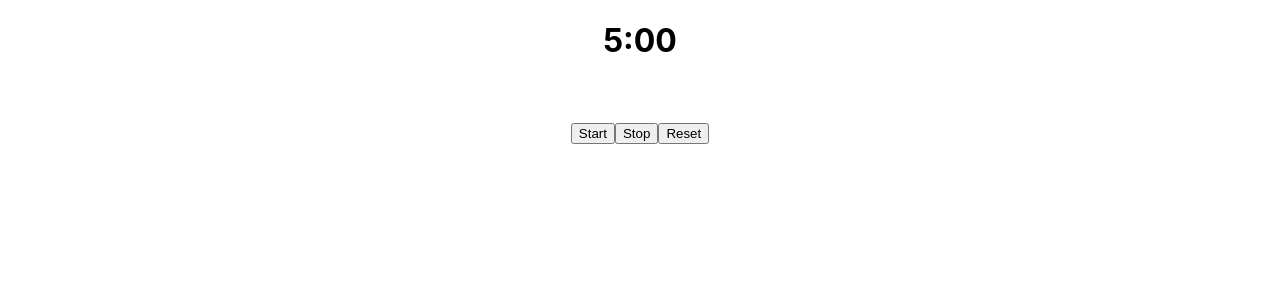
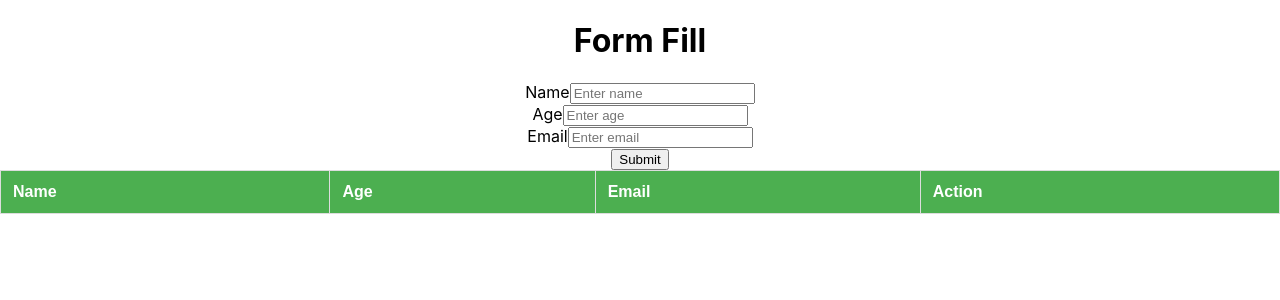
Before and after one commit to abhiijit/React-Pratice-Code, a React (Create React App) app: page / in a window 1280 px wide. Shown: the top 300 px of the page. Built offline with nearby package versions, Linux system fonts and the light colour scheme.

Commit message:
Form Fill With Table

```diff
--- a/src/App.js
+++ b/src/App.js
@@ -18,10 +18,12 @@ import WorkoutTimer from './component/WorkoutTimer/WorkoutTimer';
 import DragDrop from './component/DragAndDrop/DragDrop';
 import ObservableEle from './component/ObservableComp/ObservableEle';
 import Timer2 from './component/WorkOutTimer_2/Timer2';
+import FormFillTbl from './component/FormFillTable/FormFillTbl'
 function App() {
   return (
     <div className="App">
-      <Timer2/>
+      <FormFillTbl/>
+      {/* <Timer2/> */}
       {/* <ObservableEle /> */}
       {/* <DragDrop/> */}
       {/* <WorkoutTimer/> */}
--- /dev/null
+++ b/src/component/FormFillTable/FormFillTbl.css
@@ -0,0 +1,30 @@
+table {
+    width: 100%;
+    border-collapse: collapse;
+    font-family: Arial, sans-serif;
+    font-size: 16px;
+}
+
+th, td {
+    border: 1px solid #ddd;
+    padding: 12px;
+    text-align: left;
+}
+
+th {
+    background-color: #4CAF50;
+    color: white;
+    font-weight: bold;
+}
+
+tr:nth-child(even) {
+    background-color: #f2f2f2;
+}
+
+tr:hover {
+    background-color: #ddd;
+}
+
+td {
+    transition: all 0.3s ease;
+}
--- /dev/null
+++ b/src/component/FormFillTable/FormFillTbl.js
@@ -0,0 +1,96 @@
+import React, { useState, useEffect, useCallback } from "react";
+import "./FormFillTbl.css";
+
+const FormFillTbl = () => {
+  const [name, setName] = useState("");
+  const [age, setAge] = useState("");
+  const [email, setEmail] = useState("");
+  const [data, setData] = useState([]);
+
+  const handleSubmitButton = useCallback(
+    (e) => {
+      e.preventDefault();
+      if (!name || !age || !email) {
+        alert("All fields are required!");
+        return;
+      }
+      const value = {
+        id: new Date().getTime(),
+        userName: name,
+        userAge: age,
+        userEmail: email,
+      };
+      setData((prevData) => [...prevData, value]);
+      setName("");
+      setAge("");
+      setEmail("");
+    },
+    [name, email, age]
+  );
+
+  const handleRowDelete = (id) => {
+    setData((prevVal) => prevVal.filter((tblId) => tblId.id !== id));
+  };
+  return (
+    <>
+      <h1>Form Fill</h1>
+      <label>Name</label>
+      <input
+        type="text"
+        value={name}
+        onChange={(e) => setName(e.target.value)}
+        placeholder="Enter name"
+      />
+      <br />
+      <label>Age</label>
+      <input
+        type="number"
+        value={age}
+        onChange={(e) => setAge(e.target.value)}
+        placeholder="Enter age"
+      />
+      <br />
+      <label>Email</label>
+      <input
+        type="text"
+        value={email}
+        onChange={(e) => setEmail(e.target.value)}
+        placeholder="Enter email"
+      />
+      <br />
+      <button type="button" onClick={handleSubmitButton}>
+        Submit
+      </button>
+
+      <table>
+        <thead>
+          <tr>
+            <th>Name</th>
+            <th>Age</th>
+            <th>Email</th>
+            <th>Action</th>
+          </tr>
+        </thead>
+        <tbody>
+          {data?.map((item) => {
+            return (
+              <tr key={item.id}>
+                <td>{item.userName}</td>
+                <td>{item.userAge}</td>
+                <td>{item.userEmail}</td>
+                <td
+                  style={{ cursor: "pointer", color: "red" }}
+                  onClick={() => handleRowDelete(item.id)}
+                >
+                  Delete
+                </td>
+              </tr>
+            );
+          })}
+        </tbody>
+      </table>
+    </>
+  );
+};
+
+export default FormFillTbl;
```
